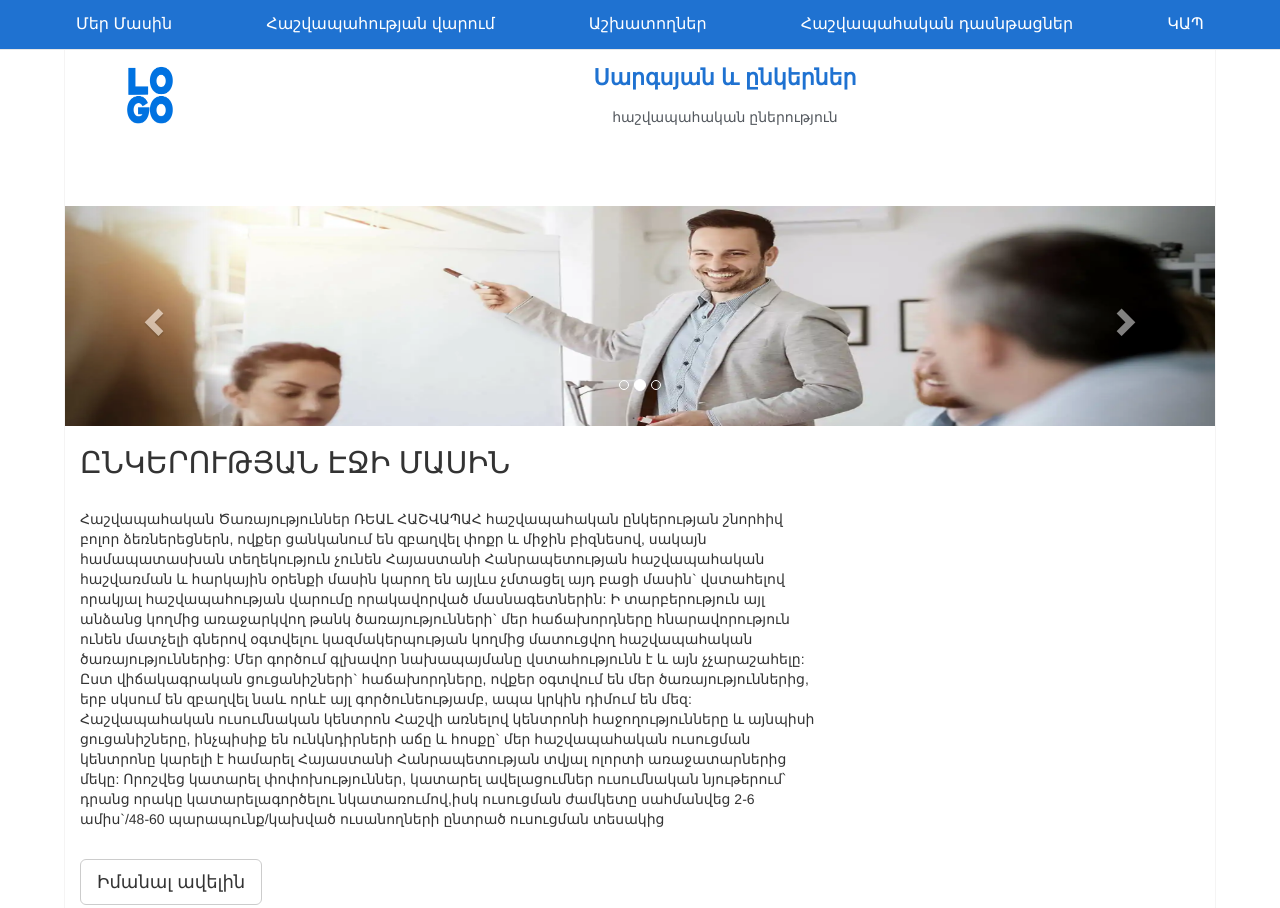
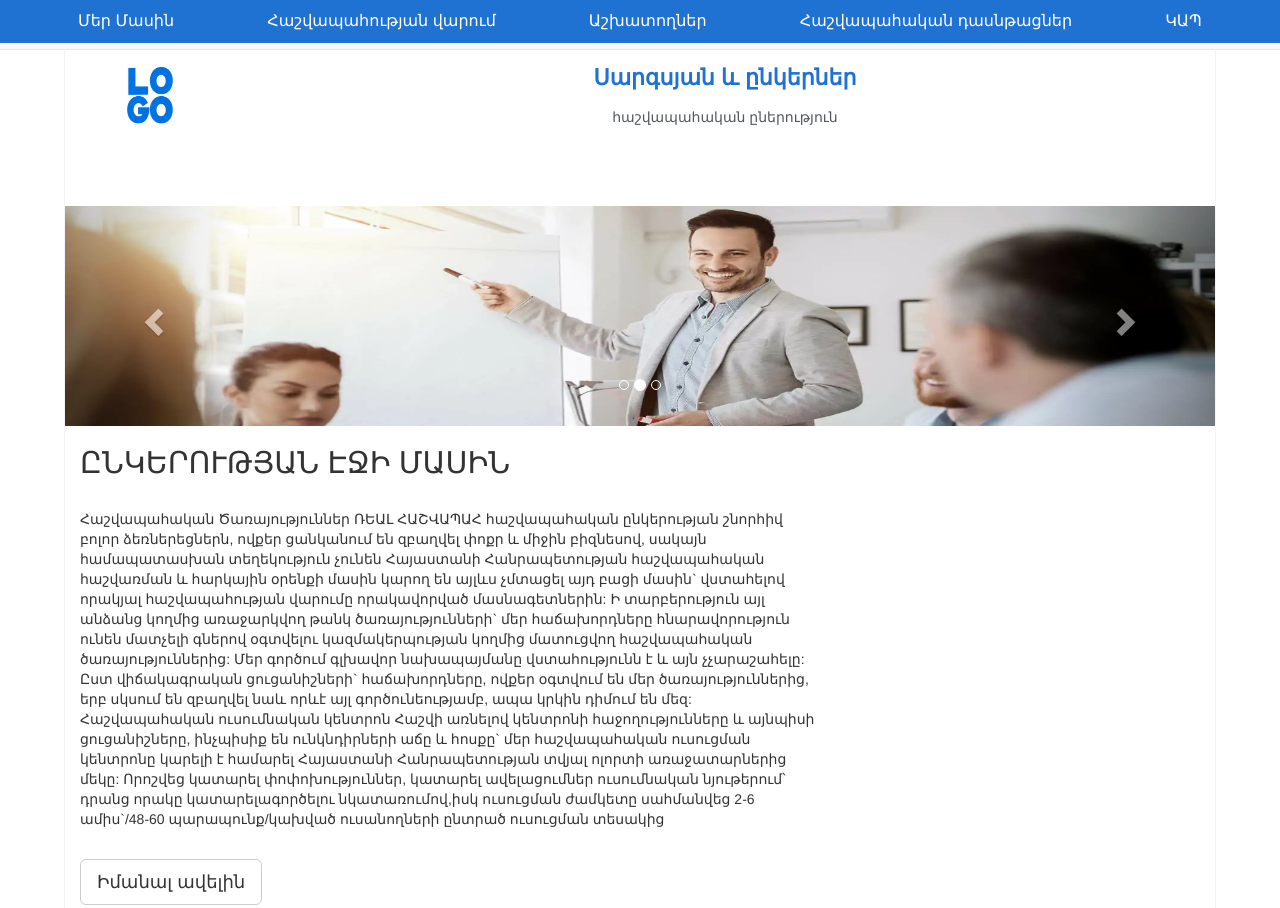
Before and after one commit to hovsepyanarmen/hovsepyanarmen.github.io, a plain HTML site: page index.html in a window 1280 px wide. Shown: the top 908 px of the page. Drawn offline with nearby package versions, Linux system fonts and the light colour scheme.

Commit message:
Update style.css

```diff
--- a/style.css
+++ b/style.css
@@ -163,8 +163,5 @@ body{
  height: 100px;
  margin:45px 10px;
 }
-.nav>li>a
-{
-    margin: 3px;
-}
+
   }
```
